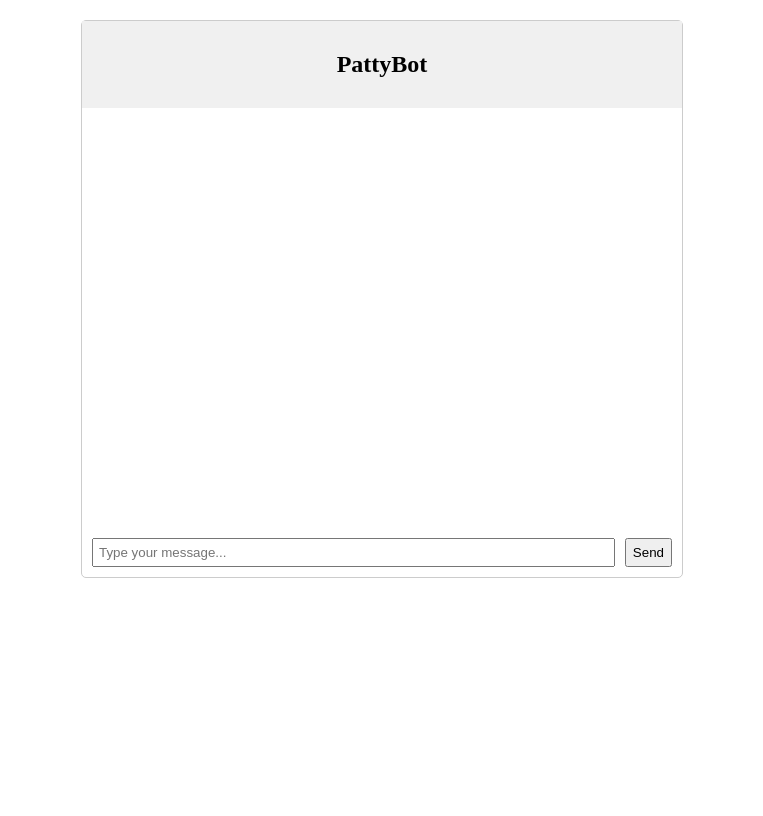
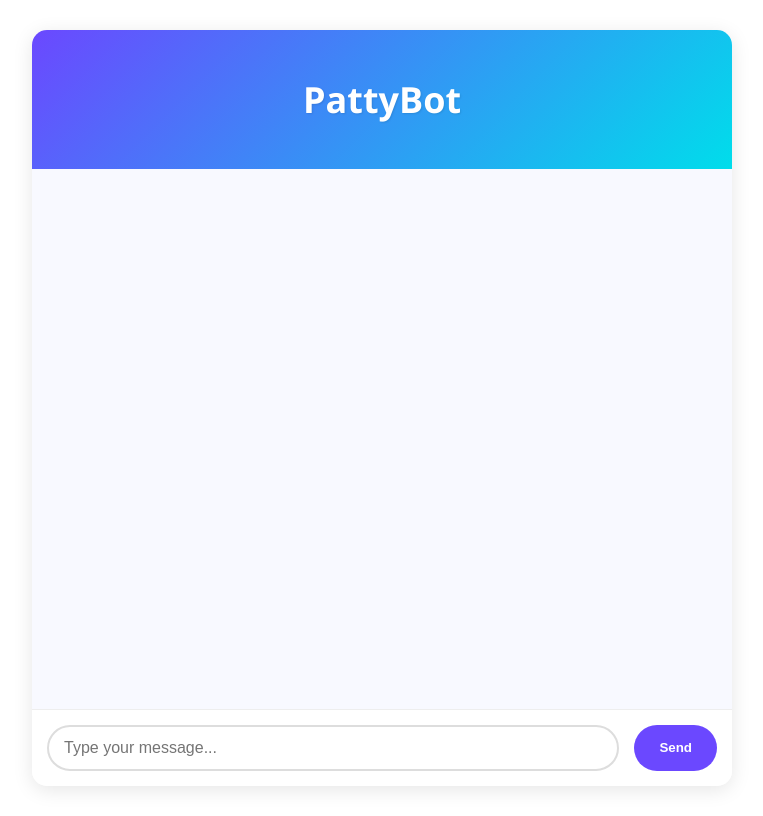
Before and after one commit to Malibu-Chuchu/NLP_A6, a Flask app: page / in a window 1280 px wide. Shown: the whole page, without its empty margins (258-1021 px from the left). Before the commit the page ends 578 px from the top, so only its background shows below. Run offline with Flask 3, Linux system fonts and the light colour scheme.

Commit message:
Add files via upload

```diff
--- a/app/static/style.css
+++ b/app/static/style.css
@@ -1,44 +1,132 @@
 .chat-container {
-    width: 600px;
-    margin: 20px auto;
-    border: 1px solid #ccc;
-    border-radius: 5px;
+    width: 700px;
+    max-width: 90%;
+    margin: 30px auto;
+    background: #ffffff;
+    border-radius: 15px;
+    box-shadow: 0 4px 20px rgba(0, 0, 0, 0.1);
+    overflow: hidden;
+    font-family: 'Segoe UI', Tahoma, Geneva, Verdana, sans-serif;
 }
 
 .chat-header {
-    background: #f0f0f0;
-    padding: 10px;
+    background: linear-gradient(135deg, #6b48ff, #00ddeb);
+    padding: 15px;
     text-align: center;
+    color: white;
+    font-size: 1.5em;
+    font-weight: 600;
+    text-shadow: 1px 1px 2px rgba(0, 0, 0, 0.1);
 }
 
 .chat-messages {
-    height: 400px;
+    height: 500px;
     overflow-y: auto;
-    padding: 10px;
+    padding: 20px;
+    background: #f8f9ff;
+    scroll-behavior: smooth;
+}
+
+.chat-messages::-webkit-scrollbar {
+    width: 8px;
+}
+
+.chat-messages::-webkit-scrollbar-thumb {
+    background: #6b48ff;
+    border-radius: 4px;
 }
 
 .chat-input {
-    padding: 10px;
+    padding: 15px;
     display: flex;
-    gap: 10px;
+    gap: 15px;
+    background: #fff;
+    border-top: 1px solid #eee;
 }
 
 .chat-input input {
     flex-grow: 1;
-    padding: 5px;
+    padding: 12px 15px;
+    border: 2px solid #ddd;
+    border-radius: 25px;
+    font-size: 1em;
+    transition: border-color 0.3s ease, box-shadow 0.3s ease;
+}
+
+.chat-input input:focus {
+    outline: none;
+    border-color: #6b48ff;
+    box-shadow: 0 0 8px rgba(107, 72, 255, 0.3);
+}
+
+.chat-input button {
+    padding: 12px 25px;
+    background: #6b48ff;
+    color: white;
+    border: none;
+    border-radius: 25px;
+    font-weight: 600;
+    cursor: pointer;
+    transition: background 0.3s ease, transform 0.2s ease;
+}
+
+.chat-input button:hover {
+    background: #5438cc;
+    transform: translateY(-2px);
 }
 
 .message {
-    margin: 10px 0;
-    padding: 10px;
-    border-radius: 5px;
+    margin: 15px 0;
+    padding: 15px 20px;
+    border-radius: 12px;
+    max-width: 80%;
+    word-wrap: break-word;
+    animation: fadeIn 0.3s ease;
 }
 
 .user-message {
-    background: #e3f2fd;
+    background: linear-gradient(135deg, #00ddeb, #0099cc);
+    color: white;
+    margin-left: auto;
     text-align: right;
+    box-shadow: 0 2px 10px rgba(0, 157, 204, 0.2);
 }
 
 .bot-message {
-    background: #f5f5f5;
+    background: #ffffff;
+    color: #333;
+    margin-right: auto;
+    border: 1px solid #eee;
+    box-shadow: 0 2px 10px rgba(0, 0, 0, 0.05);
 }
+
+/* Animation for messages */
+@keyframes fadeIn {
+    from {
+        opacity: 0;
+        transform: translateY(10px);
+    }
+    to {
+        opacity: 1;
+        transform: translateY(0);
+    }
+}
+
+/* Responsive design */
+@media (max-width: 600px) {
+    .chat-container {
+        margin: 10px;
+    }
+
+    .chat-messages {
+        height: 400px;
+    }
+
+    .chat-input {
+        flex-direction: column;
+    }
+
+    .chat-input button {
+        width: 100%;
+    }
+}
```
